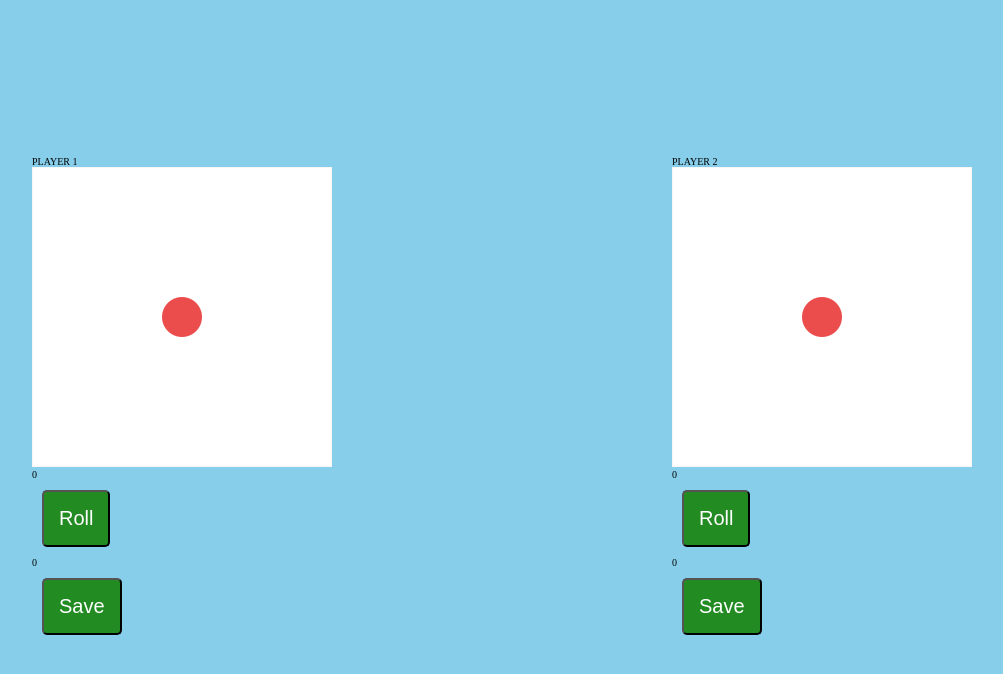
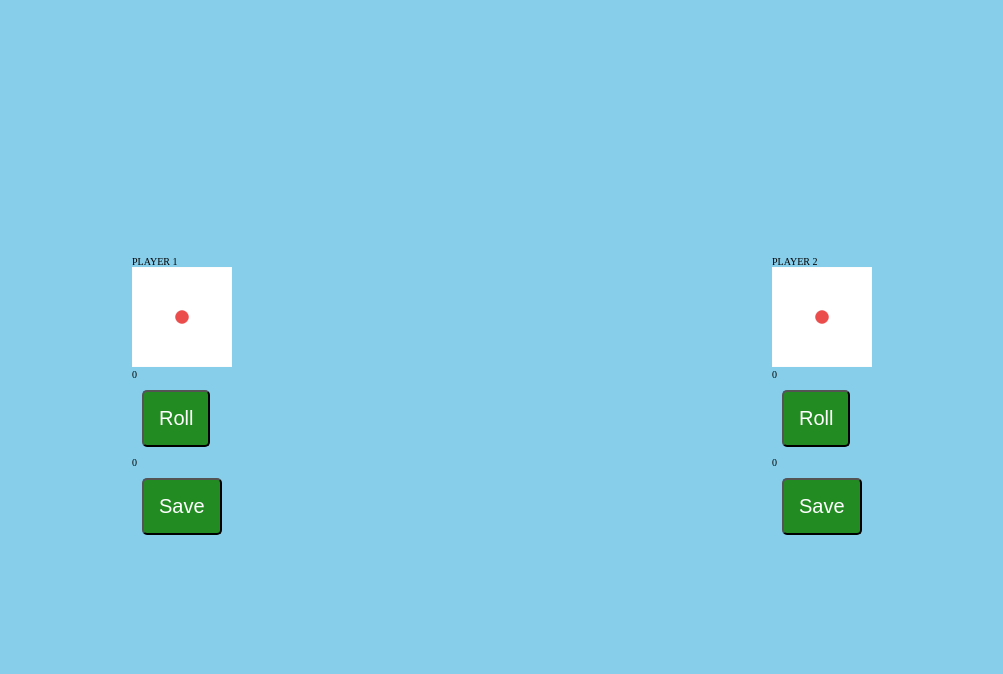
Before and after one commit to miriyan19425/game-pig, a React (Vite) app: page / in a window 1280 px wide. Shown: the top 674 px of the page, without its empty margins (138-1141 px from the left). Built offline with nearby package versions, Linux system fonts and the light colour scheme.

Commit message:
Update DieImg.module.css

```diff
--- a/src/components/DieImg.module.css
+++ b/src/components/DieImg.module.css
@@ -1,4 +1,4 @@
-.die-image{
+.dieImage{
 	width: 10rem;
 	height:10rem;
 	object-fit: cover;
```
